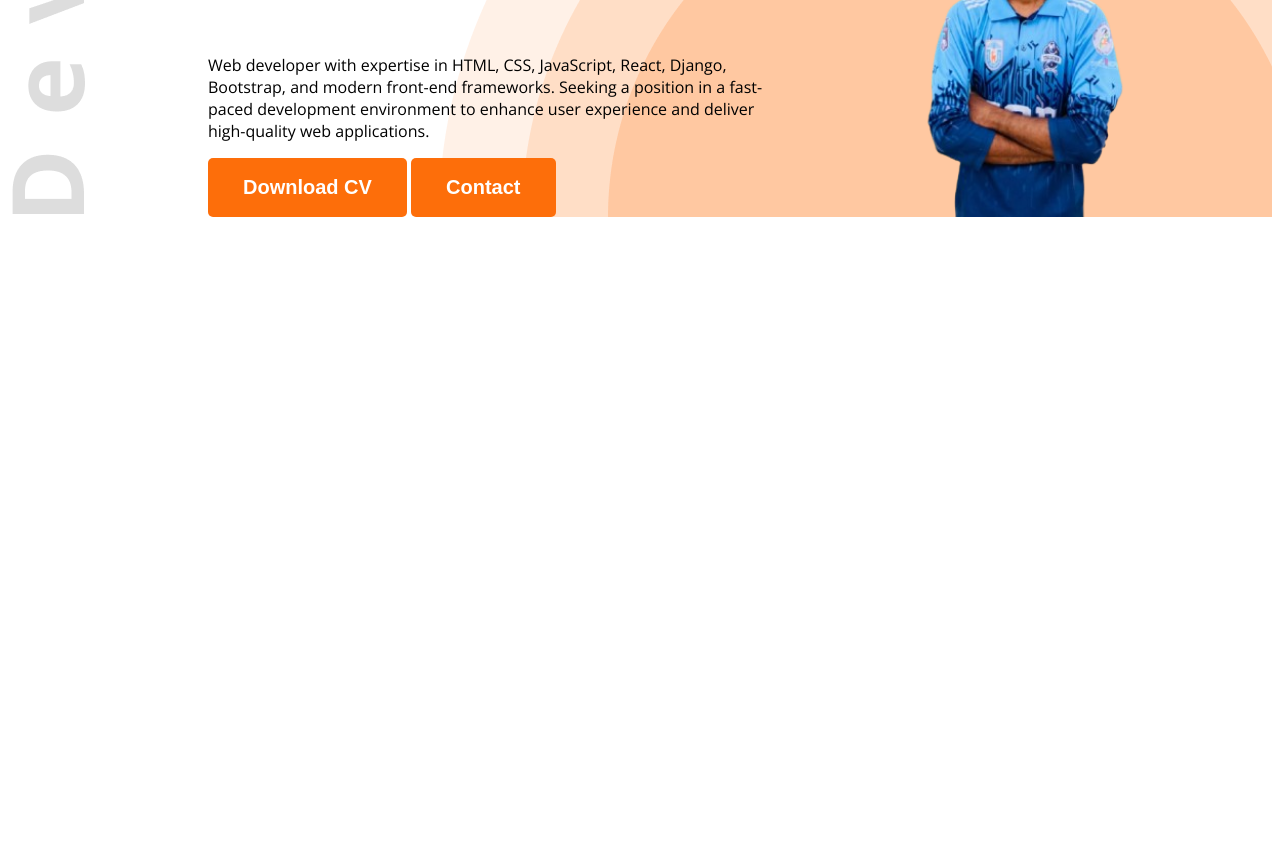
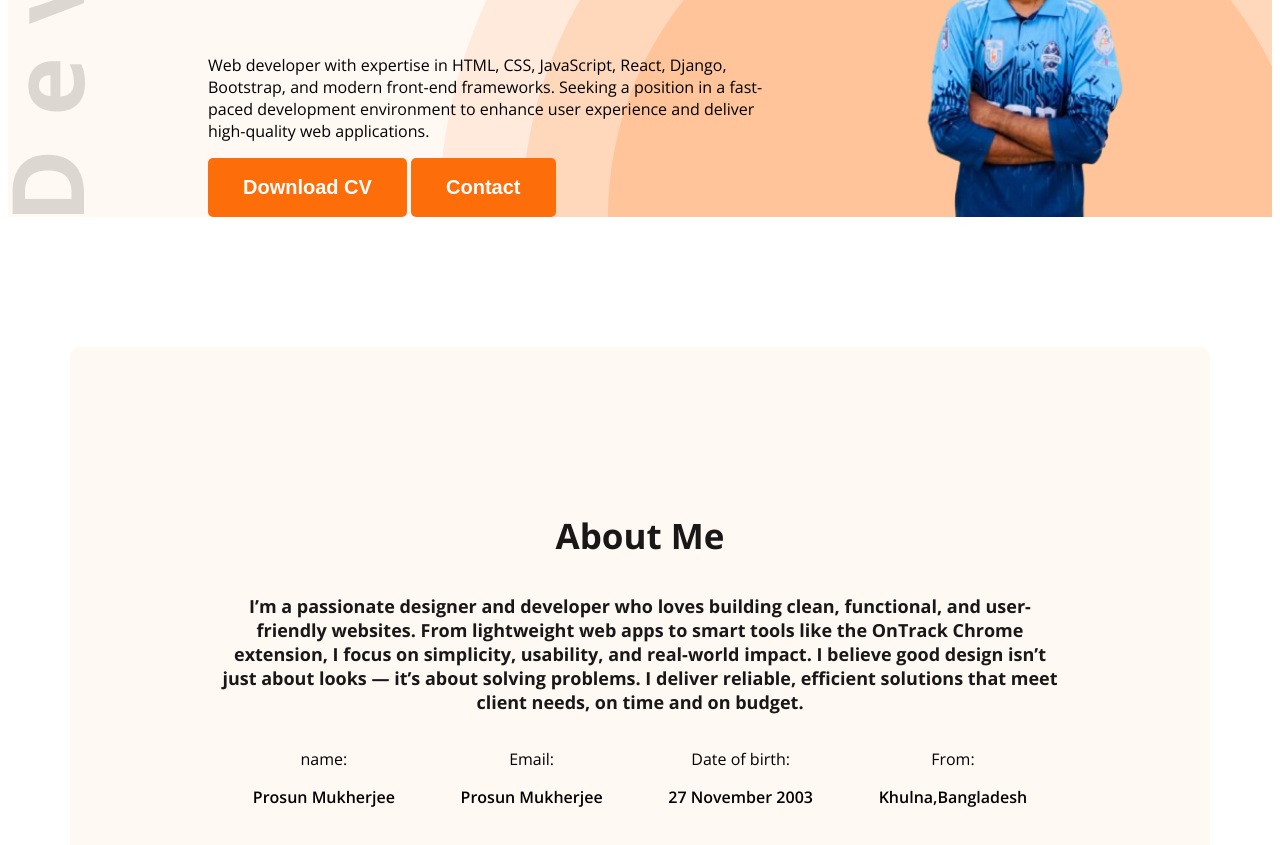
Before and after one commit to Prosunsajal4/My_New_Portfolio, a plain HTML site: page index.html in a window 1280 px wide. Shown: the part 557-1402 px from the top of the page. Before the commit the page ends 800 px from the top, so only its background shows below. Drawn offline with nearby package versions, Linux system fonts and the light colour scheme.

Commit message:
about me section updated

```diff
--- a/index.html
+++ b/index.html
@@ -10,7 +10,7 @@
     <link rel="stylesheet" href="styles/portfolio.css">
 </head>
 <body class ="open-sans-me">
-    <header class="header">
+    <header class="header secondary-bg">
     <nav>
         <h3 class="nav-title">P<span class="text-primary">r</span>os<span class="text-primary">u</span>n</h3>
         <ul>
@@ -32,6 +32,30 @@
         </div>
     </header>
     <main>
+        <section class="about secondary-bg">
+            <h3 class="section-title">About Me</h3>
+            <p class="section-description">
+               I’m a passionate designer and developer who loves building clean, functional, and user-friendly websites. From lightweight web apps to smart tools like the OnTrack Chrome extension, I focus on simplicity, usability, and real-world impact. I believe good design isn’t just about looks — it’s about solving problems. I deliver reliable, efficient solutions that meet client needs, on time and on budget.
+            </p>
+            <div class="about-items">
+                <div class="about-item">
+                    <p class="item-title">name:</p>
+                    <p class="item-description">Prosun Mukherjee</p>
+                </div>
+                <div class="about-item">
+                    <p class="item-title">Email:</p>
+                    <p class="item-description">Prosun Mukherjee</p>
+                </div>
+                <div class="about-item">
+                    <p class="item-title">Date of birth:</p>
+                    <p class="item-description">27 November 2003</p>
+                </div>
+                <div class="about-item">
+                    <p class="item-title">From:</p>
+                    <p class="item-description">Khulna,Bangladesh</p>
+                </div>
+            </div>
+        </section>
 
     </main>
     <footer>
--- a/styles/portfolio.css
+++ b/styles/portfolio.css
@@ -73,6 +73,20 @@ nav ul li a{
     color: #474747;
     font-weight: 600px;
 }
+.secondary-bg{
+    background-color: #FFF8F3;
+}
+.section-title{
+    font-size: 35px;
+    color: #181818;
+    font-weight: bold;
+}
+
+.section-description{
+    font-size: 18px;
+    color: #181818;
+    font-weight: bold;
+}
 
 .banner-title {
     font-size: 85px;
@@ -80,7 +94,7 @@ nav ul li a{
 }
 
 .image-profile-picture{
-    width: 580px;
+    width: 1000px;
 }
 
 .banner{
@@ -92,3 +106,24 @@ nav ul li a{
 .banner-content{
     max-width: 580px;
 }
+main{
+    max-width: 1140px;
+    margin: 0 auto;
+
+}
+.about{
+    border-radius: 10px;
+    padding: 130px 150px;
+    text-align: center;
+    margin-top: 130px;
+}
+
+.item-description{
+    font-weight: 600;
+}
+
+.about-items{
+    display: flex;
+    justify-content: space-around;
+
+}
```
